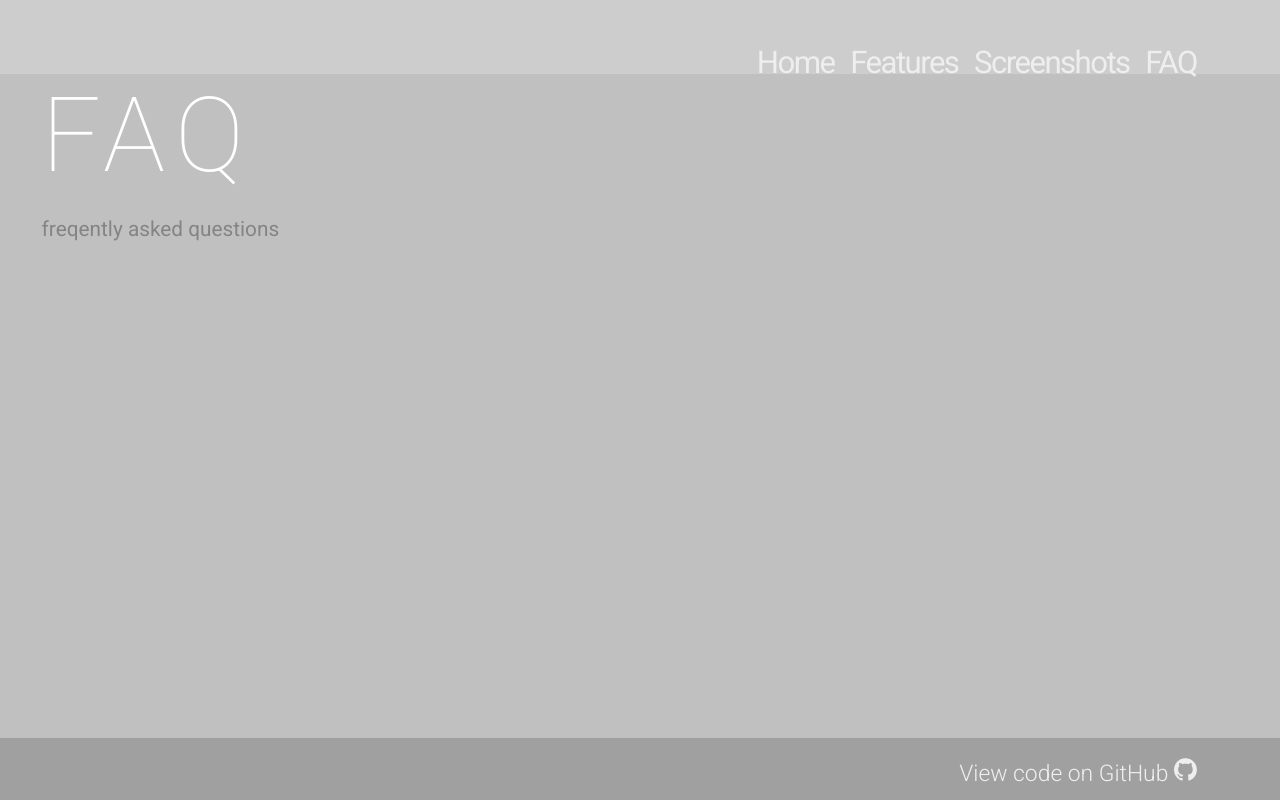
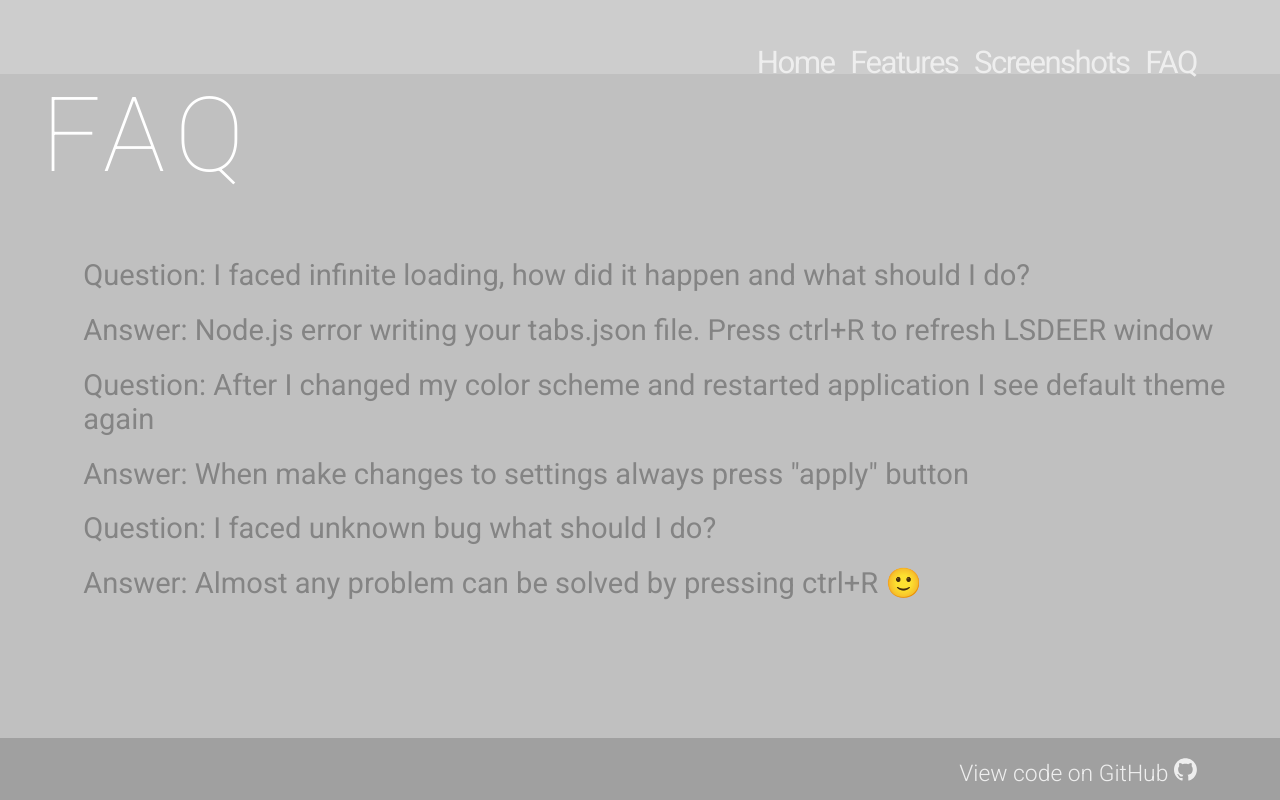
Before and after one commit to AlexanderPershin/lsdeer-site, a Next.js app: page /faq in a window 1280 px wide. Built offline with nearby package versions, Linux system fonts and the light colour scheme.

Commit message:
FAQ page content added

```diff
--- a/pages/faq.js
+++ b/pages/faq.js
@@ -4,11 +4,45 @@
 import PageContainer from '../components/PageContainer';
 import PageTitle from '../components/PageTitle';
 
+const FAQList = styled.div`
+  display: flex;
+  flex-direction: column;
+  justify-content: space-between;
+  align-items: flex-start;
+  margin-top: 3rem;
+  & > * + * {
+    margin-top: 1rem;
+  }
+`;
+const Q = styled.div`
+  flex: 1;
+  padding-left: 2rem;
+  font-size: 1.4rem;
+`;
+
 const FAQ = () => {
   return (
     <PageContainer>
       <PageTitle>FAQ</PageTitle>
-      <p>freqently asked questions</p>
+      <FAQList>
+        <Q>
+          Question: I faced infinite loading, how did it happen and what should
+          I do?
+        </Q>
+        <Q>
+          Answer: Node.js error writing your tabs.json file. Press ctrl+R to
+          refresh LSDEER window
+        </Q>
+        <Q>
+          Question: After I changed my color scheme and restarted application I
+          see default theme again
+        </Q>
+        <Q>Answer: When make changes to settings always press "apply" button</Q>
+        <Q>Question: I faced unknown bug what should I do?</Q>
+        <Q>
+          Answer: Almost any problem can be solved by pressing ctrl+R &#128578;
+        </Q>
+      </FAQList>
     </PageContainer>
   );
 };
```
Also changed, not shown: components/ScreenshotModal.js (+16 -1 lines).
